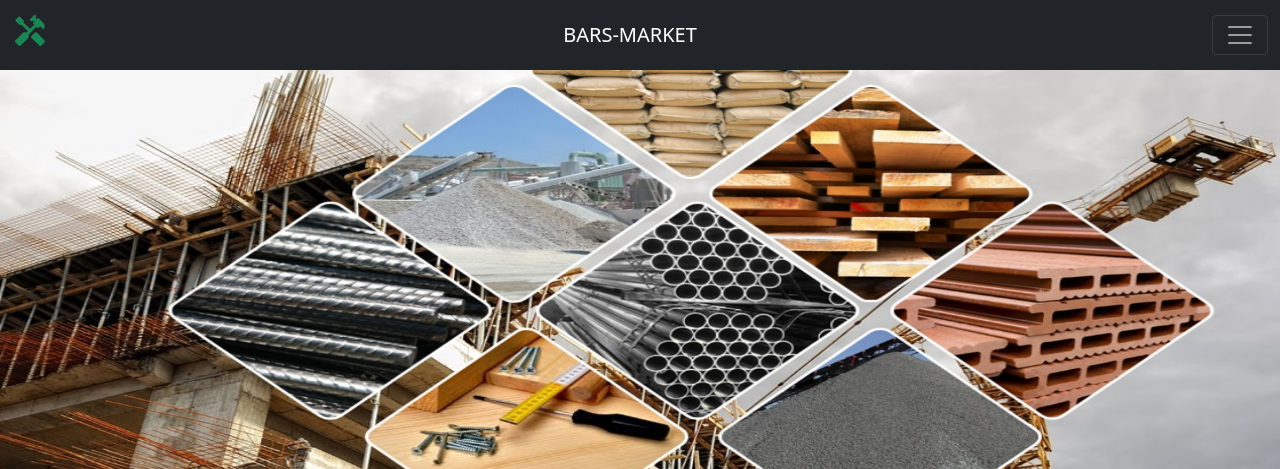
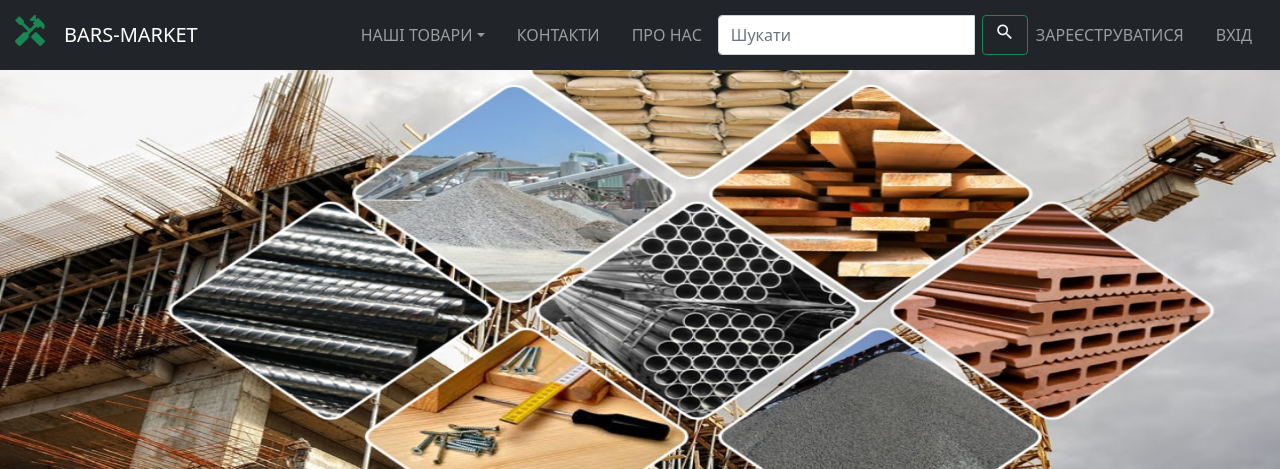
Before and after one commit to barserkaua/Ecommerce-website, a Django app: page / in a window 1280 px wide. Shown: the top 469 px of the page. Run offline with Django 3.2, Linux system fonts and the light colour scheme; data that the repository does not hold is empty.

Commit message:
upgrade navbar№5 finish

```diff
--- a/shop/templates/shop/navbar.html
+++ b/shop/templates/shop/navbar.html
@@ -1,5 +1,5 @@
 {% load static %}
-<nav class="navbar navbar-expand-xxl navbar-dark bg-dark container-fluid">
+<nav class="navbar navbar-expand-xl navbar-dark bg-dark container-fluid">
         <a href="{% url 'home' %}" class="navbar-brand"><span class="material-icons text-success md-36">handyman</span></a>
         <a href="{% url 'home' %}" class="navbar-brand mb-0 h1 text-uppercase">Bars-market</a>
          <button class="navbar-toggler" type="button" data-bs-toggle="collapse" data-bs-target="#navbarSupportedContent" aria-controls="navbarSupportedContent" aria-expanded="false" aria-label="Toggle navigation">
@@ -29,48 +29,37 @@
                     </div>
                 </form>
                {% if request.user.is_authenticated and request.user.first_name %}
-               <ul class="nav">
+               <ul class="navbar-nav mr-auto px-1">
                     <li class="nav-item">
                         <span class="nav-link text-uppercase font-weight-bold px-3">
                             Привіт, {{ request.user.first_name }}!
-                            <i class="material-icons cart-icon">person</i>
                         </span>
                     </li>
                     <li class="nav-item">
                         <a href="{% url 'logout' %}" class="nav-link text-uppercase font-weight-bold px-3">
                                  Вихід
-                             <i class="material-icons cart-icon">logout</i>
                         </a>
                     </li>
                {% else %}
                     <li class="nav-item me-2">
                         <a href="{% url 'signup' %}" class="nav-link text-uppercase font-weight-bold">
-                                 Зареєструватися
-                            <i class="material-icons cart-icon">app_registration</i>
+                            Зареєструватися
                         </a>
                     </li>
                     <li class="nav-item">
                         <a href="{% url 'login' %}" class="nav-link text-uppercase font-weight-bold px-3">
                              Вхід
-                             <i class="material-icons cart-icon">login</i>
                         </a>
                     </li>
-                   </ul>
                {% endif %}
                {% if item_count > 0 %}
-
-               <div class="form-inline my-2 my-lg-0">
-
-                    <a href="{% url 'cart_detail' %}">
-                        <img  id="cart-icon" src="{% static 'img/cart.png' %}">
-                    </a>
-                    <p id="cart-total">{{item_count}}</p>
-
-                </div>
-
+                    <li class="nav-item">
+                        <a href="" class="nav-link text-uppercase font-weight-bold px-3">
+                            <i class="material-icons cart-icon">shopping_cart</i>{{item_count}}
+                        </a>
+                    </li>
+                </ul>
                {% endif %}
-
-
-        </div>
-       </div>
+             </div>
+           </div>
     </nav>
```
